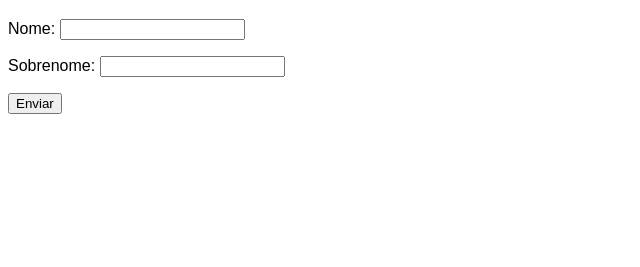
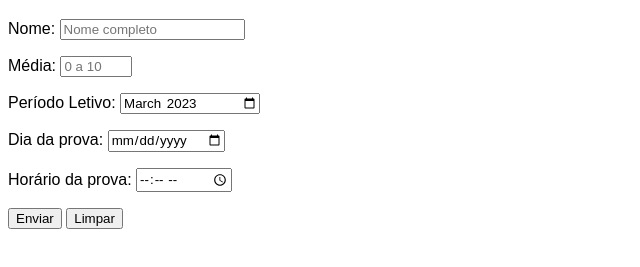
Before and after one commit to EmanuelAntunesdev/html-css, a plain HTML site: page exercícios/ex025/form003.html in a window 1280 px wide. Shown: the part 61-328 px from the top of the page, without its empty margins (0-640 px from the left). Drawn offline with Linux system fonts and the light colour scheme.

Commit message:
ex003 de formulário

```diff
--- a/exercícios/ex025/form003.html
+++ b/exercícios/ex025/form003.html
@@ -13,17 +13,32 @@
 </head>
 <body>
     <h1>Teste formulário</h1>
-    <form action="cadastro.php" method="post" autocomplete="off">
+    <form action="cadastro.php" method="get" autocomplete="off">
         <p>
             <label for="inome">Nome:</label>
-            <input type="text" name="nome" id="inome">
+            <input type="text" name="nome" id="inome" required maxlength="30"
+            placeholder="Nome completo" autocomplete="name" required>
         </p>
         <p>
-            <label for="isobrenome">Sobrenome:</label>
-            <input type="text" name="sobrenome" id="isobrenome">
+            <label for="imedia">Média:</label>
+            <input type="number" name="media" id="imedia" min="0" max="10"
+            placeholder="0 a 10" step="0.1" required>
+        </p>
+        <p>
+            <label for="imes">Período Letivo:</label>
+            <input type="month" name="mes" id="imes" value="2023-03">
+        </p>
+        <p>
+            <label for="idia">Dia da prova:</label>
+            <input type="date" name="dia" id="idia">
+        </p>
+        <p>
+            <label for="ihora">Horário da prova:</label>
+            <input type="time" name="hora" id="ihora">
         </p>
         <p>
             <input type="submit" value="Enviar">
+            <input type="submit" value="Limpar">
         </p>
     </form>
 </body>
```
